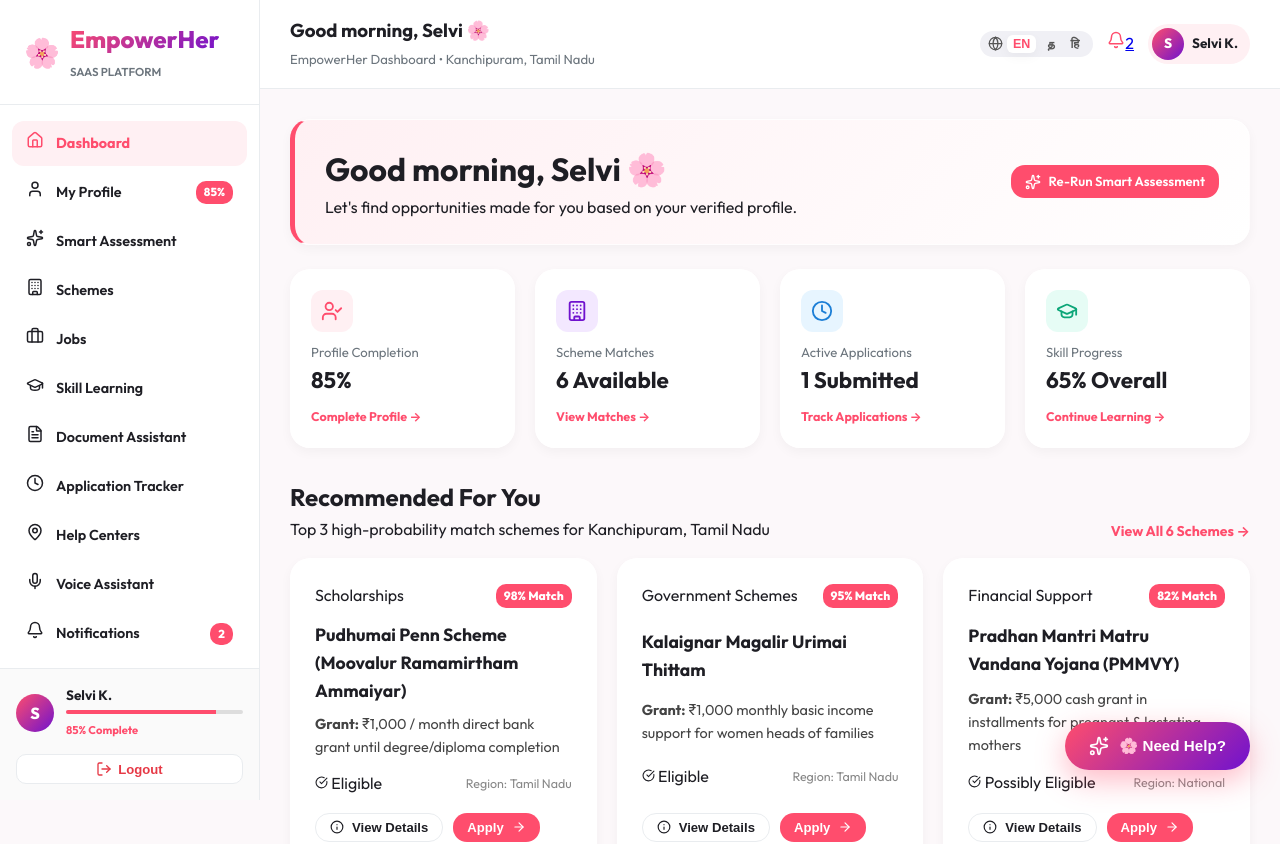
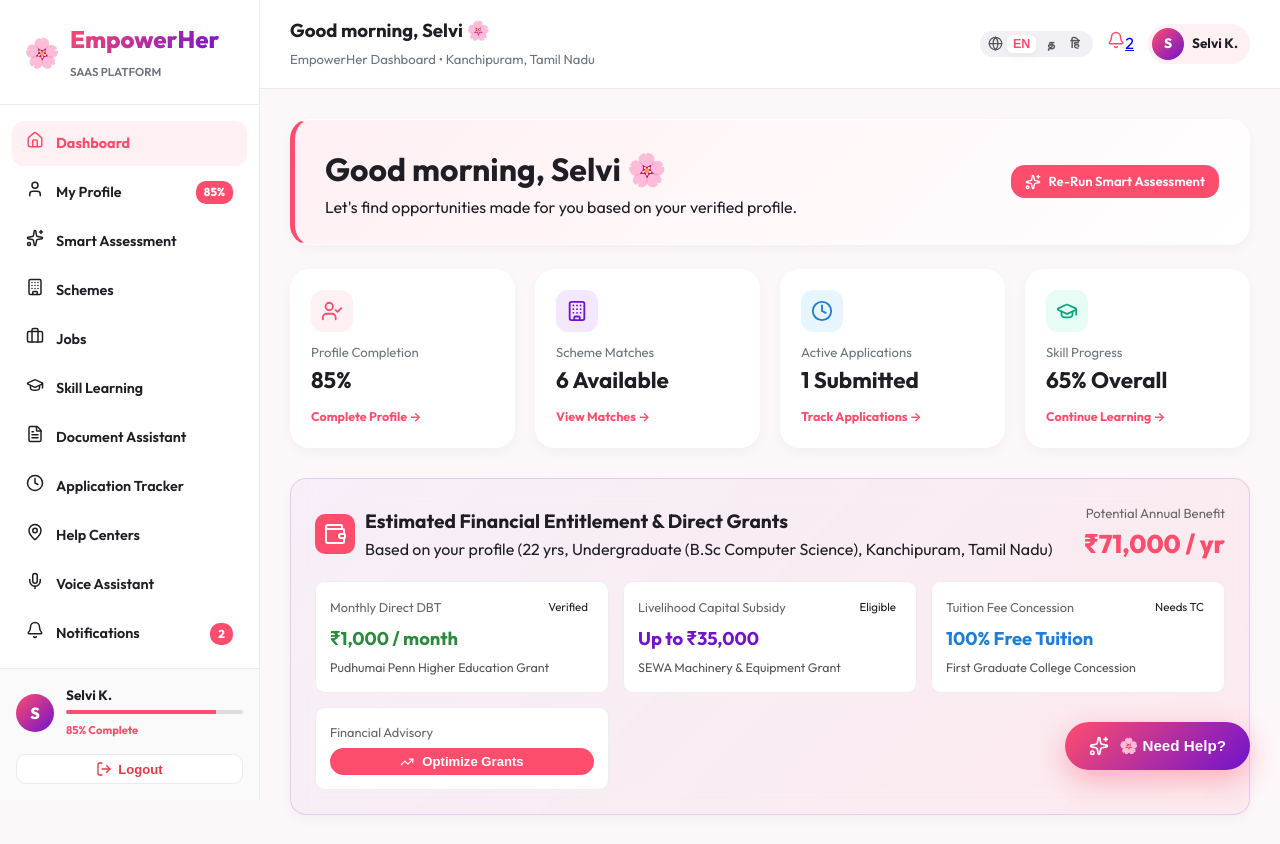
Before and after one commit to Sackthika13/EmpowerHer, a React (Vite) app: page /dashboard in a window 1280 px wide. Shown: the top 844 px of the page. Built offline with nearby package versions, Linux system fonts and the light colour scheme.

Commit message:
feat(pages): update DashboardHome.jsx with financial grant entitlement estimator

```diff
--- a/src/pages/DashboardHome.jsx
+++ b/src/pages/DashboardHome.jsx
@@ -11,7 +11,9 @@ import {
   PlayCircle,
   Info,
   ShieldCheck,
-  ChevronRight
+  ChevronRight,
+  TrendingUp,
+  Wallet
 } from 'lucide-react';
 import { schemes } from '../data/SchemeDatabase';
 import { skillCourses } from '../data/SkillCourses';
@@ -87,6 +89,61 @@ const DashboardHome = ({ userProfile, applications }) => {
             <strong className="metric-value">65% Overall</strong>
           </div>
           <span className="metric-link">Continue Learning →</span>
+        </div>
+      </div>
+
+      {/* NEW FEATURE: Grant & Subsidy Financial Impact Estimator */}
+      <div className="glass-card" style={{ marginTop: '30px', padding: '24px', background: 'linear-gradient(135deg, rgba(112, 18, 206, 0.04), rgba(255, 77, 109, 0.08))', border: '1px solid rgba(112, 18, 206, 0.15)', borderRadius: '16px' }}>
+        <div style={{ display: 'flex', justifyContent: 'space-between', alignItems: 'center', flexWrap: 'wrap', gap: '12px', marginBottom: '16px' }}>
+          <div style={{ display: 'flex', alignItems: 'center', gap: '10px' }}>
+            <div style={{ background: 'var(--primary)', color: 'white', padding: '8px', borderRadius: '10px', display: 'flex' }}>
+              <Wallet size={24} />
+            </div>
+            <div>
+              <h3 style={{ margin: 0, fontSize: '1.2rem', color: 'var(--text-dark)' }}>Estimated Financial Entitlement & Direct Grants</h3>
+              <p className="sub-text" style={{ margin: 0 }}>Based on your profile ({userProfile.age} yrs, {userProfile.education}, {userProfile.location})</p>
+            </div>
+          </div>
+          <div style={{ textAlign: 'right' }}>
+            <span style={{ fontSize: '0.82rem', color: '#666', display: 'block' }}>Potential Annual Benefit</span>
+            <strong style={{ fontSize: '1.6rem', color: 'var(--primary)', fontWeight: '800' }}>₹71,000 / yr</strong>
+          </div>
+        </div>
+
+        <div style={{ display: 'grid', gridTemplateColumns: 'repeat(auto-fit, minmax(220px, 1fr))', gap: '14px' }}>
+          <div style={{ background: 'white', padding: '14px', borderRadius: '10px', border: '1px solid #eee' }}>
+            <div style={{ display: 'flex', justifyContent: 'space-between', alignItems: 'center', marginBottom: '6px' }}>
+              <span style={{ fontSize: '0.8rem', color: '#666' }}>Monthly Direct DBT</span>
+              <span className="status-badge status-eligible" style={{ fontSize: '0.72rem', padding: '2px 6px' }}>Verified</span>
+            </div>
+            <strong style={{ fontSize: '1.15rem', color: '#2b8a3e' }}>₹1,000 / month</strong>
+            <div style={{ fontSize: '0.78rem', color: '#555', marginTop: '4px' }}>Pudhumai Penn Higher Education Grant</div>
+          </div>
+
+          <div style={{ background: 'white', padding: '14px', borderRadius: '10px', border: '1px solid #eee' }}>
+            <div style={{ display: 'flex', justifyContent: 'space-between', alignItems: 'center', marginBottom: '6px' }}>
+              <span style={{ fontSize: '0.8rem', color: '#666' }}>Livelihood Capital Subsidy</span>
+              <span className="status-badge status-eligible" style={{ fontSize: '0.72rem', padding: '2px 6px' }}>Eligible</span>
+            </div>
+            <strong style={{ fontSize: '1.15rem', color: 'var(--secondary)' }}>Up to ₹35,000</strong>
+            <div style={{ fontSize: '0.78rem', color: '#555', marginTop: '4px' }}>SEWA Machinery & Equipment Grant</div>
+          </div>
+
+          <div style={{ background: 'white', padding: '14px', borderRadius: '10px', border: '1px solid #eee' }}>
+            <div style={{ display: 'flex', justifyContent: 'space-between', alignItems: 'center', marginBottom: '6px' }}>
+              <span style={{ fontSize: '0.8rem', color: '#666' }}>Tuition Fee Concession</span>
+              <span className="status-badge status-possibly" style={{ fontSize: '0.72rem', padding: '2px 6px' }}>Needs TC</span>
+            </div>
+            <strong style={{ fontSize: '1.15rem', color: '#1c7ed6' }}>100% Free Tuition</strong>
+            <div style={{ fontSize: '0.78rem', color: '#555', marginTop: '4px' }}>First Graduate College Concession</div>
+          </div>
+
+          <div style={{ background: 'white', padding: '14px', borderRadius: '10px', border: '1px solid #eee', display: 'flex', flexDirection: 'column', justifyContent: 'center' }}>
+            <span style={{ fontSize: '0.8rem', color: '#666', marginBottom: '6px' }}>Financial Advisory</span>
+            <button className="btn btn-primary btn-sm" onClick={() => navigate('/assessment')}>
+              <TrendingUp size={14} /> Optimize Grants
+            </button>
+          </div>
         </div>
       </div>
 
```
